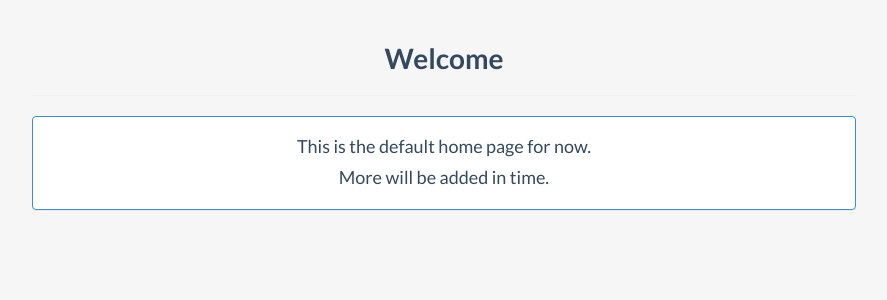
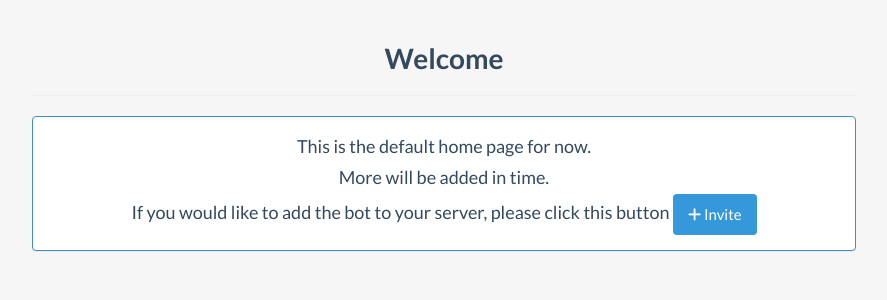
Before and after one commit to bsquidwrd/Live-Bot, a Django app: template templates/livebot/index.html in a window 1280 px wide. Shown: the part 53-353 px from the top of the page, without its empty margins (196-1083 px from the left). Run offline with Django 3.2, Linux system fonts and the light colour scheme; the template is opened without the code that fills it, so the values that code supplies are empty; some libraries are stand-ins or nearby versions.

Commit message:
More shit

```diff
--- a/templates/livebot/index.html
+++ b/templates/livebot/index.html
@@ -5,7 +5,11 @@
 <div class="panel panel-primary">
     <div class="panel-body text-center">
         This is the default home page for now.<br />
-        More will be added in time.
+        More will be added in time.<br />
+        If you would like to add the bot to your server, please click this button
+        <a class="btn btn-info" href="https://discordapp.com/oauth2/authorize?client_id=334870738257444865&scope=bot&permissions=519248">
+            <i class="fa fa-plus"></i> Invite
+        </a>
     </div>
 </div>
 {% endblock %}
```
